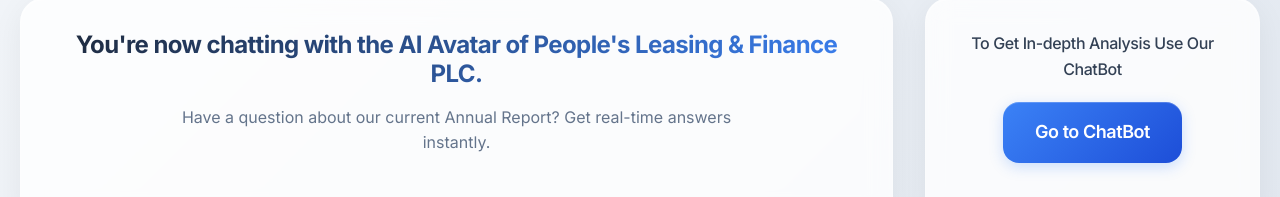
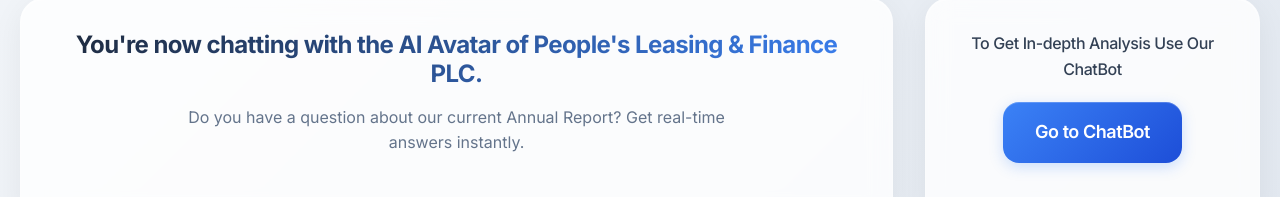
Before and after one commit to Kishara0/PLC-Interactive-Frontend, a React (Create React App) app: page / in a window 1280 px wide. Shown: the part 755-952 px from the top of the page. Built offline with nearby package versions, Linux system fonts and the light colour scheme.

Commit message:
app.js updated

```diff
--- a/src/App.js
+++ b/src/App.js
@@ -74,7 +74,7 @@ function App() {
       <div className="sections-container">
         <div className="chat-description">
           <h2>You're now chatting with the AI Avatar of People's Leasing & Finance PLC.</h2>
-          <p>Have a question about our current Annual Report? Get real-time answers instantly.</p>
+          <p>Do you have a question about our current Annual Report? Get real-time answers instantly.</p>
         </div>
         <div className="analysis-section">
           <p className="analysis-text">To Get In-depth Analysis Use Our ChatBot</p>
```
